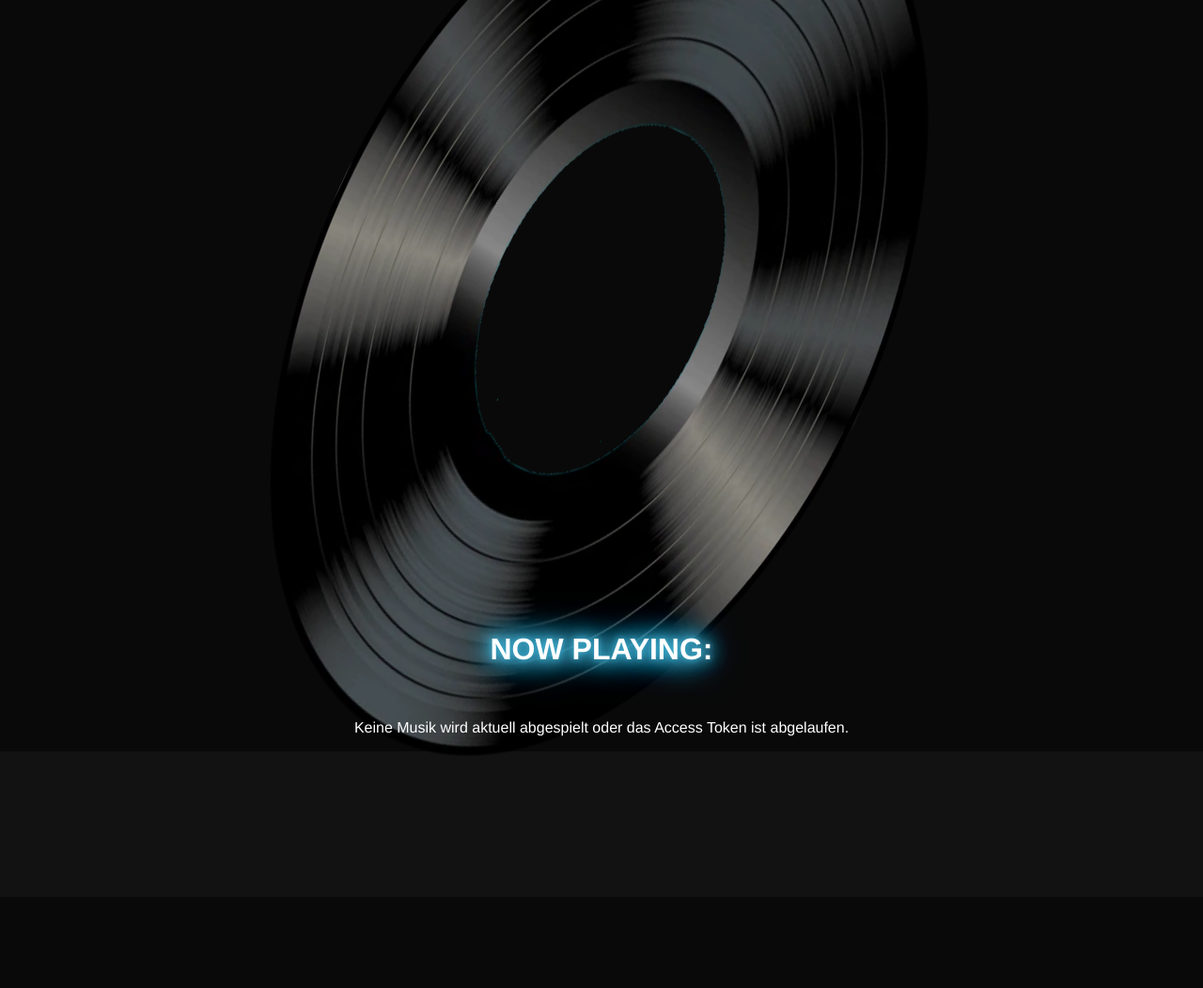
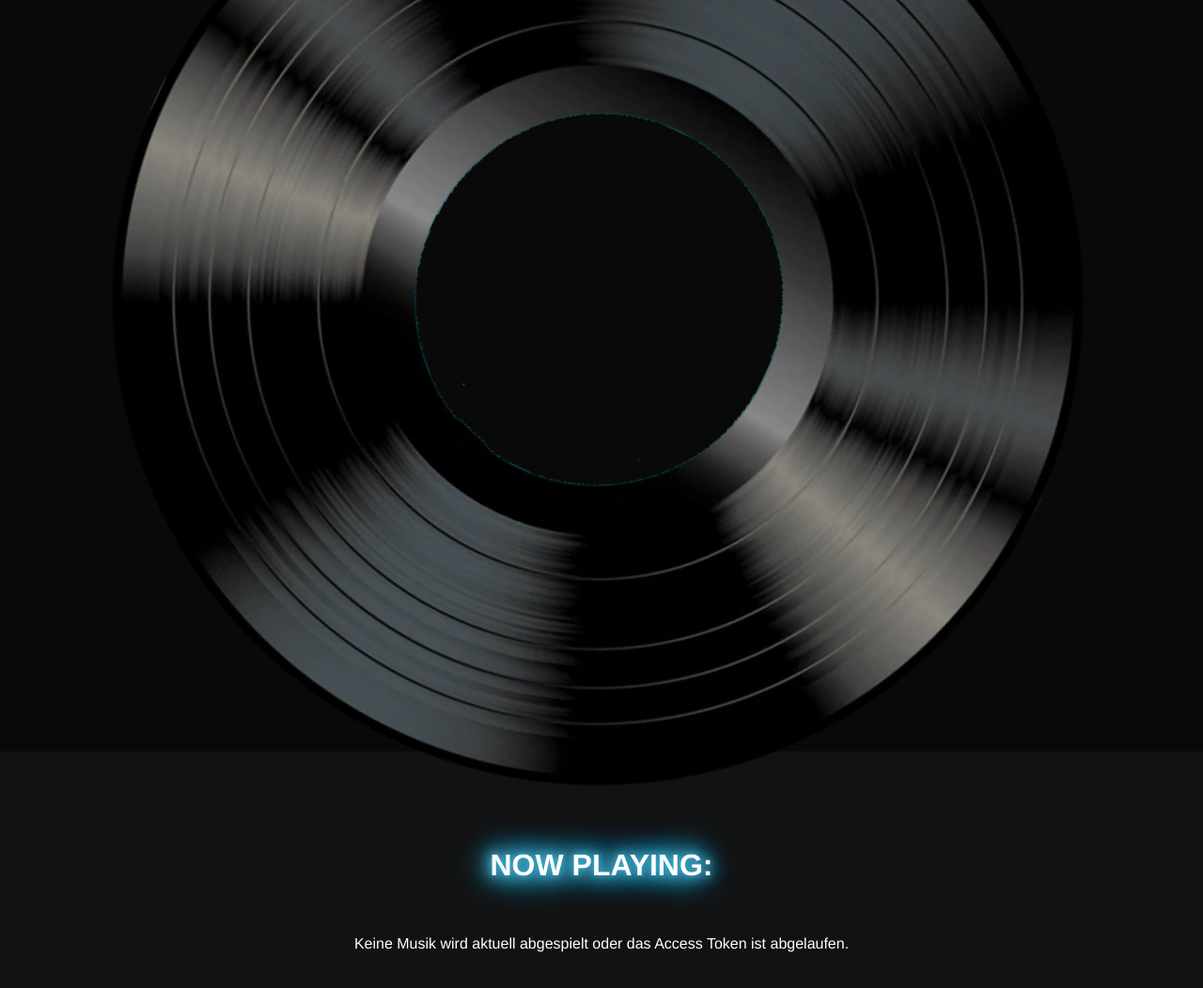
Before and after one commit to gurkenpeter/Spotiview, a Flask app: template templates/index.html in a window 1280 px wide; the page is wider, and only the part inside the window is pictured. Shown: that part at 94% size. Before the commit the page ends 795 px from the top of that part, so only its background shows below. Run offline with Flask 3, Linux system fonts and the light colour scheme; the template is opened without the code that fills it, so the values that code supplies are empty; parts of the project's set-up code (start-up, migrations or seed data) failed here and were passed over.

Commit message:
Update index.html

```diff
--- a/templates/index.html
+++ b/templates/index.html
@@ -58,7 +58,7 @@
         .vinyl {
             width: 100%; /* Größe der Schallplatte an den Container angepasst */
             height: 100%; /* Größe der Schallplatte an den Container angepasst */
-            position: absolute; /* Absolute Positionierung */
+            position: relative; /* Absolute Positionierung */
             z-index: 1; /* Stellt sicher, dass die Schallplatte hinter dem Albumcover liegt */
             pointer-events: none; /* Verhindert, dass die Schallplatte Interaktionen blockiert */
         }
```
